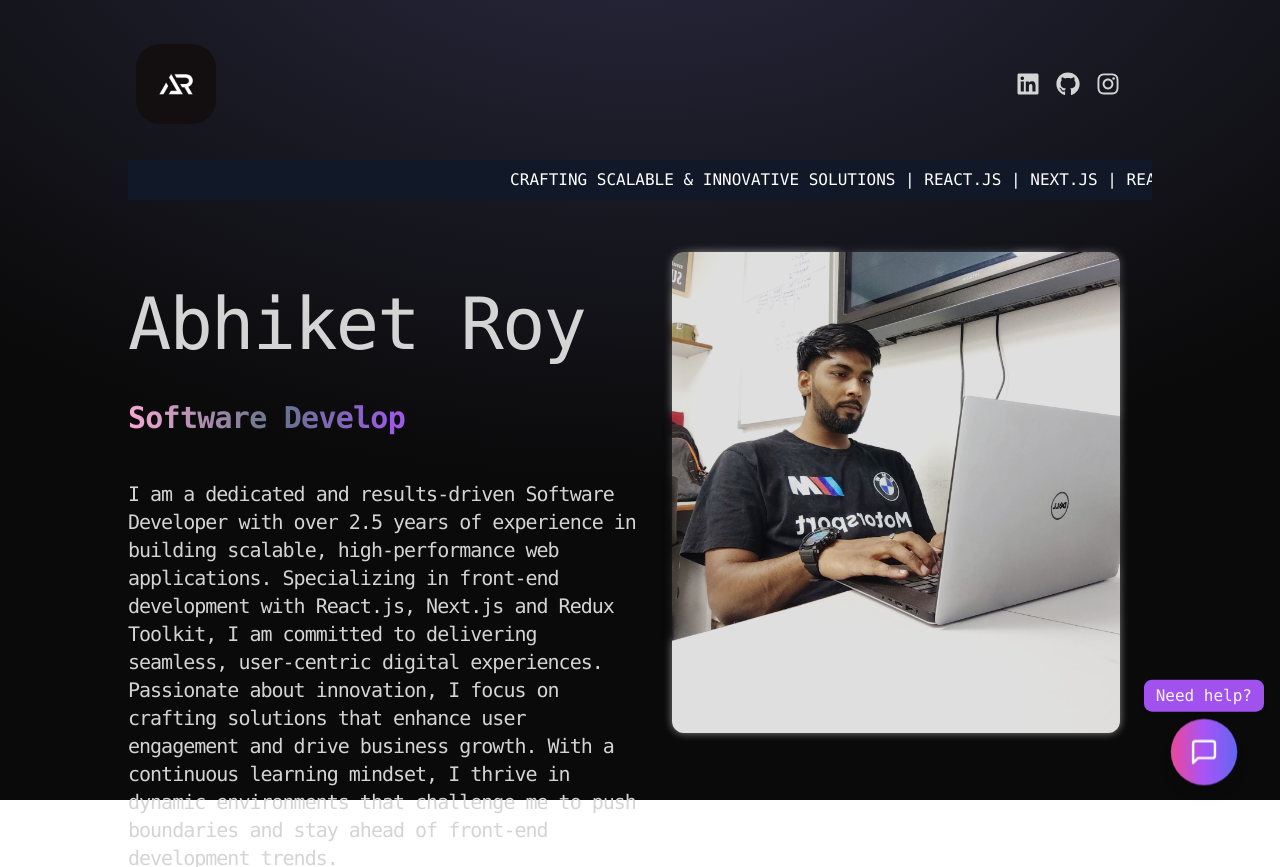
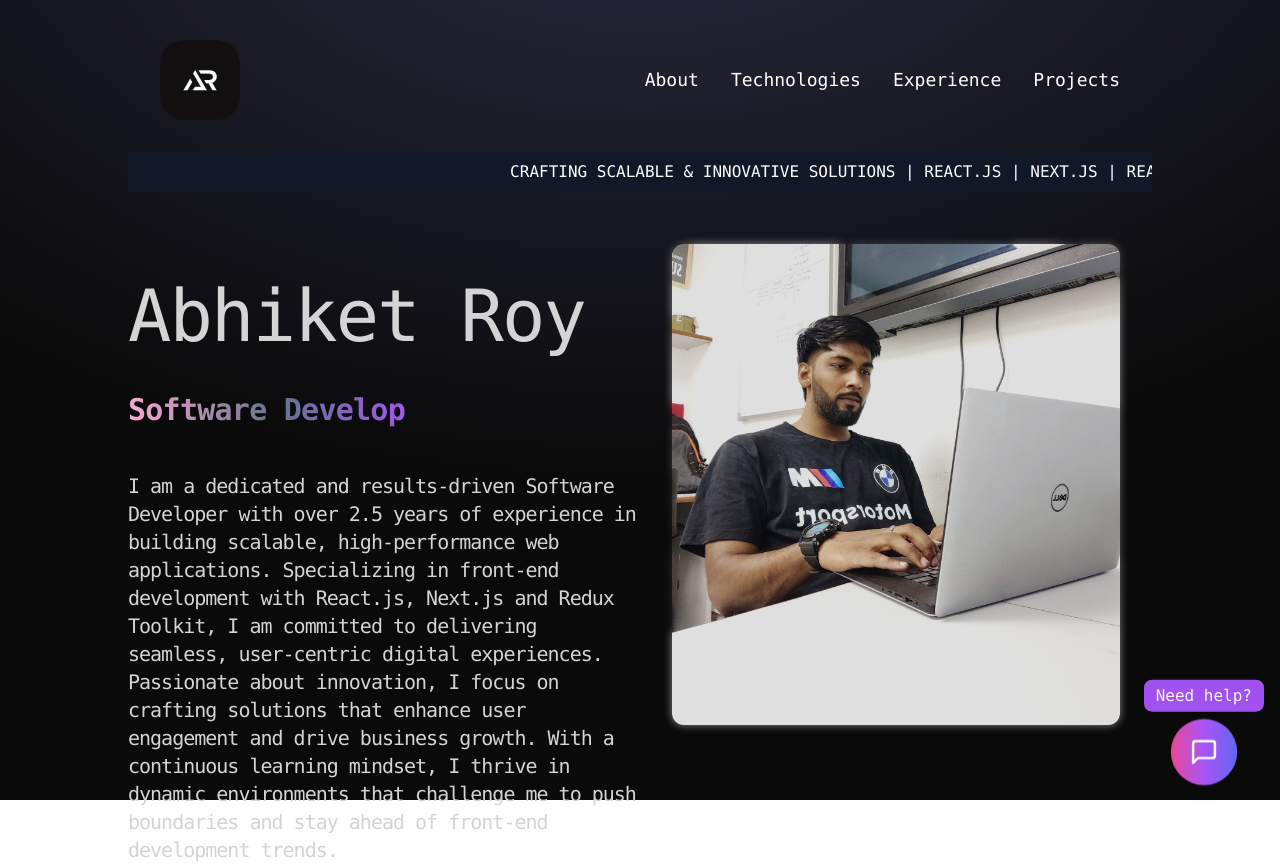
Before and after one commit to abhiket29/Portfolio, a React (Vite) app: page / in a window 1280 px wide. Shown: the top 867 px of the page. Built offline with nearby package versions, Linux system fonts and the light colour scheme.

Commit message:
navbar updated

```diff
--- a/package.json
+++ b/package.json
@@ -20,13 +20,16 @@
     "react-google-recaptcha": "^3.1.0",
     "react-icons": "^5.4.0",
     "react-router-dom": "^7.4.0",
+    "react-scroll": "^1.9.3",
     "react-toastify": "^11.0.5",
     "swiper": "^11.2.6"
   },
   "devDependencies": {
     "@eslint/js": "^9.17.0",
+    "@types/nodemailer": "^6.4.17",
     "@types/react": "^18.3.18",
     "@types/react-dom": "^18.3.5",
+    "@types/react-google-recaptcha": "^2.1.9",
     "@vitejs/plugin-react": "^4.4.1",
     "autoprefixer": "^10.4.20",
     "eslint": "^9.17.0",
--- a/src/api/sendEmail/route.ts
+++ b/src/api/sendEmail/route.ts
@@ -23,8 +23,8 @@ export async function POST(req: any) {
     port: 465,
     secure: true, // Use SSL
     auth: {
-      user: "priya@taabsolutions.com",
-      pass: "xjaofjsiiedivzar",
+      user: "abhiket29@gmail.com",
+      pass: "puio fuxl qsfa boqe",
     },
     tls: {
       rejectUnauthorized: false,
@@ -44,7 +44,7 @@ export async function POST(req: any) {
         <p><strong>Email:</strong> ${email}</p>
         <p><strong>Contact Number:</strong> ${countryDialCode} ${contactNumber}</p>
         <p><strong>Message:</strong> ${message}</p>
-        <p><strong>Seeking Solutions:</strong> ${serviceType}</p>
+        // <p><strong>Seeking Solutions:</strong> ${serviceType}</p>
       `,
     });
 
--- a/src/components/Experiences.jsx
+++ b/src/components/Experiences.jsx
@@ -3,7 +3,7 @@ import { motion } from "framer-motion";
 
 const Experiences = () => {
   return (
-    <div className="border-b border-neutral-900 pb-4 px-8 md:px-[8rem]">
+    <div id="experience" className="border-b border-neutral-900 pb-4 px-8 md:px-[8rem]">
       <motion.h1
         whileInView={{ opacity: 1, y: 0 }}
         initial={{ opacity: 0, y: -100 }}
--- a/src/components/Navbar.jsx
+++ b/src/components/Navbar.jsx
@@ -1,57 +1,96 @@
 import { Link } from "react-router-dom";
-import { FaGithub, FaInstagram, FaLinkedin } from "react-icons/fa";
+import { useState } from "react";
+import { HiMenu, HiX } from "react-icons/hi";
 import Arlogo from "../assets/ARlogo.jpg";
-// import { GoDownload } from "react-icons/go";
 
 export const Navbar = () => {
+  const [isOpen, setIsOpen] = useState(false);
+
+  const toggleMenu = () => {
+    setIsOpen(!isOpen);
+  };
+
+  const closeMenu = () => {
+    setIsOpen(false);
+  };
+
+  const navItems = [
+    { name: "About", href: "#about" },
+    { name: "Technologies", href: "#technologies" },
+    { name: "Experience", href: "#experience" },
+    { name: "Projects", href: "#projects" },
+    // { name: "Contact", href: "#contact" },
+  ];
+
   return (
-    <div>
-      <nav className="mb-8 md:mb-15 flex items-center justify-around md:justify-between pt-10 md:pt-10">
+    <nav className="mb-8 md:mb-15 pt-10 md:pt-10 relative z-50">
+      <div className="flex items-center justify-between px-4 md:px-8">
+        {/* Logo */}
         <div className="flex flex-shrink-0 items-center">
-          <Link to="/">
+          <Link to="/" onClick={closeMenu}>
             <img
-              className="mx-2 w-20 h-30 rounded-3xl cursor-pointer"
+              className="w-16 h-16 md:w-20 md:h-20 rounded-3xl cursor-pointer transition-transform duration-300 hover:scale-105"
               src={Arlogo}
               alt="logo"
             />
           </Link>
         </div>
-        <div className="m-8 flex items-center justify-center gap-4 text-2xl">
-          {/* <a
-            href="/Portfolio-main/public/Abhiket.FD.pdf"
-            download="Abhiket.FD.pdf"
-            target="_blank"
-            rel="noopener noreferrer"
-            aria-label="Download Resume"
+
+        {/* Desktop Navigation */}
+        <div className="hidden md:flex items-center space-x-8">
+          {navItems.map((item) => (
+            <a
+              key={item.name}
+              href={item.href}
+              className="text-lg text-white font-medium hover:text-blue-600 transition-colors duration-300 relative group"
+            >
+              {item.name}
+              <span className="absolute -bottom-1 left-0 w-0 h-0.5 bg-blue-600 transition-all duration-300 group-hover:w-full"></span>
+            </a>
+          ))}
+        </div>
+
+        {/* Mobile Menu Button */}
+        <div className="md:hidden">
+          <button
+            onClick={toggleMenu}
+            className="text-2xl text-white hover:text-blue-600 transition-colors duration-300 focus:outline-none z-50 relative"
+            aria-label="Toggle menu"
           >
-            <GoDownload />
-          </a> */}
-          <a
-            href="http://www.linkedin.com/in/abhiket-kumar-28964b238"
-            target="_blank"
-            rel="noopener noreferrer"
-            aria-label="LinkedIn"
-          >
-            <FaLinkedin />
-          </a>
-          <a
-            href="https://github.com/abhiket29"
-            target="_blank"
-            rel="noopener noreferrer"
-            aria-label="GitHub"
-          >
-            <FaGithub />
-          </a>
-          <a
-            href="https://www.instagram.com/_.abhiiket.krr.49__/"
-            target="_blank"
-            rel="noopener noreferrer"
-            aria-label="Instagram"
-          >
-            <FaInstagram />
-          </a>
+            {isOpen ? <HiX /> : <HiMenu />}
+          </button>
         </div>
-      </nav>
-    </div>
+      </div>
+
+      {/* Mobile Navigation Menu */}
+      <div
+        className={`md:hidden absolute top-full left-0 right-0 bg-neutral-950 bg-[radial-gradient(ellipse_80%_80%_at_50%_-20%,rgba(120,119,198,0.3),rgba(255,255,255,0))] shadow-lg border-t border-b border-gray-200 transition-all duration-300 ease-in-out z-40 ${
+          isOpen
+            ? "opacity-100 visibility-visible transform translate-y-0"
+            : "opacity-0 visibility-hidden transform -translate-y-2"
+        }`}
+      >
+        <div className="px-4 py-4 space-y-3">
+          {navItems.map((item) => (
+            <a
+              key={item.name}
+              href={item.href}
+              onClick={closeMenu}
+              className="block text-lg font-medium text-white hover:text-blue-600 hover:bg-gray-50 px-3 py-2 rounded-md transition-all duration-300"
+            >
+              {item.name}
+            </a>
+          ))}
+        </div>
+      </div>
+
+      {/* Overlay for mobile menu */}
+      {isOpen && (
+        <div
+          className="fixed inset-0 bg-black bg-opacity-25 z-30 md:hidden"
+          onClick={closeMenu}
+        ></div>
+      )}
+    </nav>
   );
 };
--- a/src/components/Technologies.jsx
+++ b/src/components/Technologies.jsx
@@ -20,7 +20,7 @@ const iconVariants = (duration) => ({
 
 const Technologies = () => {
   return (
-    <div className="border-b border-neutral-800 pb-24 px-8 md:px-[8rem]">
+    <div id="technologies" className="border-b border-neutral-800 pb-24 px-8 md:px-[8rem]">
       <motion.h1
         whileInView={{ opacity: 1, y: 0 }}
         initial={{ opacity: 1, y: -100 }}
--- a/src/constants/index.js
+++ b/src/constants/index.js
@@ -40,6 +40,30 @@ export const EXPERIENCES = [
 
 export const PROJECTS = [
   {
+    title: "TAAB Website",
+    image: project5,
+    description:
+    "Built a fully responsive, cross-browser compatible website using Next.js and Tailwind CSS, ensuring a clean and semantic HTML5 structure to enhance SEO and accessibility. I integrated JavaScript logic to add dynamic interactivity, including modals, sliders, and navigation toggles, resulting in a smooth and engaging user experience.",
+    technologies: [ "Next.js", "TailwindCSS", "JavaScript"],
+    githubLink: "https://taabsolutions.com"
+  },
+  {
+    title: "GameBadlo CRM",
+    image: project6,
+    description:
+    "Developed a modular CRM system using React.js with Redux Toolkit for efficient state and API management. The system included dynamic forms and dashboards for creating and managing competitions, game cards, and advertisements, all integrated using Redux Toolkit's createAsyncThunk for seamless asynchronous operations. Additionally, I implemented role-based routing and protected routes for Admin and User roles to ensure secure and appropriate access to different modules.",
+    technologies: ["React.js", "TailwindCSS", "JavaScript", "Redux Toolkit"],
+    githubLink: "https://crm-panel.gamebadlo.com"
+  },
+  {
+    title: "Todo List App",
+    image: project2,
+    description:
+    "Built an application for managing tasks and projects, designed to streamline team collaboration and productivity. The app includes features such as task creation, assignment to team members, setting deadlines, and real-time progress tracking. Users can organize projects into categories, prioritize tasks, and monitor completion status through interactive dashboards. The interface is user-friendly and responsive, ensuring smooth usage across all devices. This solution helps teams stay organized, meet deadlines, and maintain clear visibility over project timelines and responsibilities.",
+    technologies: ["React.js", "CSS", "JavaScript"],
+    githubLink: "https://github.com/abhiket29/ToDo-List"
+  },
+  {
     title: "E-Commerce Website",
     image: project1,
     description:
@@ -48,35 +72,11 @@ export const PROJECTS = [
     githubLink: "https://github.com/abhiket29/E-commerce"
   },
   {
-    title: "TAAB Website",
-    image: project5,
-    description:
-      "Built a fully responsive, cross-browser compatible website using Next.js and Tailwind CSS, ensuring a clean and semantic HTML5 structure to enhance SEO and accessibility. I integrated JavaScript logic to add dynamic interactivity, including modals, sliders, and navigation toggles, resulting in a smooth and engaging user experience.",
-    technologies: ["HTML", "TailwindCSS", "JavaScript", "Next.js"],
-    githubLink: "https://taabsolutions.com"
-  },
-  {
-    title: "GameBadlo CRM",
-    image: project6,
-    description:
-      "Developed a modular CRM system using React.js with Redux Toolkit for efficient state and API management. The system included dynamic forms and dashboards for creating and managing competitions, game cards, and advertisements, all integrated using Redux Toolkit's createAsyncThunk for seamless asynchronous operations. Additionally, I implemented role-based routing and protected routes for Admin and User roles to ensure secure and appropriate access to different modules.",
-    technologies: ["HTML", "TailwindCSS", "JavaScript", "React.js", "Redux Toolkit"],
-    githubLink: "https://crm-panel.gamebadlo.com"
-  },
-  {
-    title: "Todo List App",
-    image: project2,
-    description:
-      "Built an application for managing tasks and projects, designed to streamline team collaboration and productivity. The app includes features such as task creation, assignment to team members, setting deadlines, and real-time progress tracking. Users can organize projects into categories, prioritize tasks, and monitor completion status through interactive dashboards. The interface is user-friendly and responsive, ensuring smooth usage across all devices. This solution helps teams stay organized, meet deadlines, and maintain clear visibility over project timelines and responsibilities.",
-    technologies: ["HTML", "CSS", "JavaScript", "React.js"],
-    githubLink: "https://github.com/abhiket29/ToDo-List"
-  },
-  {
     title: "Portfolio",
     image: project3,
     description:
       "Developed a personal portfolio website to showcase my projects, technical skills, and contact information in a clean and professional manner. The website is fully responsive and optimized for performance, providing a smooth experience across devices and browsers. It features detailed sections for individual projects with descriptions and live links, an overview of my skill set, and an integrated contact form for easy communication. Designed with modern web technologies, the portfolio reflects my passion for development and serves as a central hub for potential clients, collaborators, and employers to learn more about my work..",
-    technologies: ["HTML", "TailwindCSS", "JavaScript", "React.js"],
+    technologies: ["React.js", "TailwindCSS", "JavaScript" ],
     githubLink: "https://abhiket49-portfolio.netlify.app"
   },
   {
@@ -84,15 +84,15 @@ export const PROJECTS = [
     image: project4,
     description:
       "Developed a responsive Pokémon-themed website that showcases detailed information about various Pokémon, creating an engaging and interactive user experience. The application features a search bar and filtering options, allowing users to easily find Pokémon based on name, type, or other attributes. Built with a clean and intuitive UI, the website adapts seamlessly across devices and browsers. This project highlights my ability to work with APIs, manage dynamic data rendering, and create user-friendly interfaces centered around a fun and nostalgic theme.",
-    technologies: ["HTML", "CSS", "React.js"],
-    githubLink: "https://github.com/abhiket29/Pokemon-Website"
+    technologies: ["React.js", "CSS", "JavaScript"],
+    githubLink: "https://pokemon49.netlify.app/"
   },
   {
     title: "GameBadlo Website",
     image: project7,
     description:
       "Designed and developed a fully responsive official website for GameBadlo, a company offering a free-to-play fantasy cricket prediction game. The site introduces users to the app’s core features, game mechanics, and rewards system through a clean, responsive, and engaging interface. Built to attract and convert cricket fans, the website provides smooth navigation, promotional banners, and direct links to download the app. This project demonstrates my ability to craft high-impact, brand-driven web experiences that bridge user interest with product engagement.",
-    technologies: ["HTML", "TailwindCSS", "JavaScript", "React.js"],
+    technologies: ["React.js", "TailwindCSS", "JavaScript" ],
     githubLink: "https://gamebadlo.com"
   },
 ];
```
Also changed, not shown: src/api/sendSigmaEmail/route.ts (+3 -4 lines), 1 other file (tests, documents, lock files or other folders).
